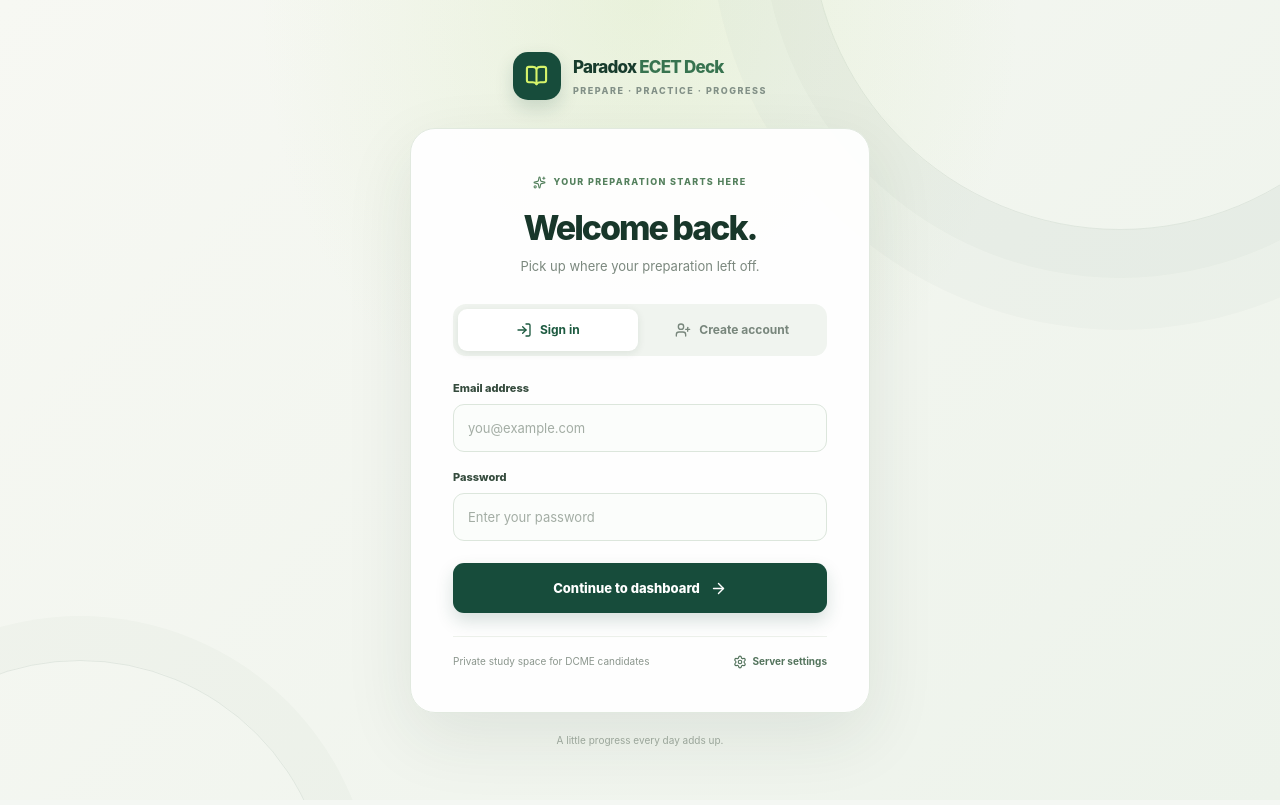
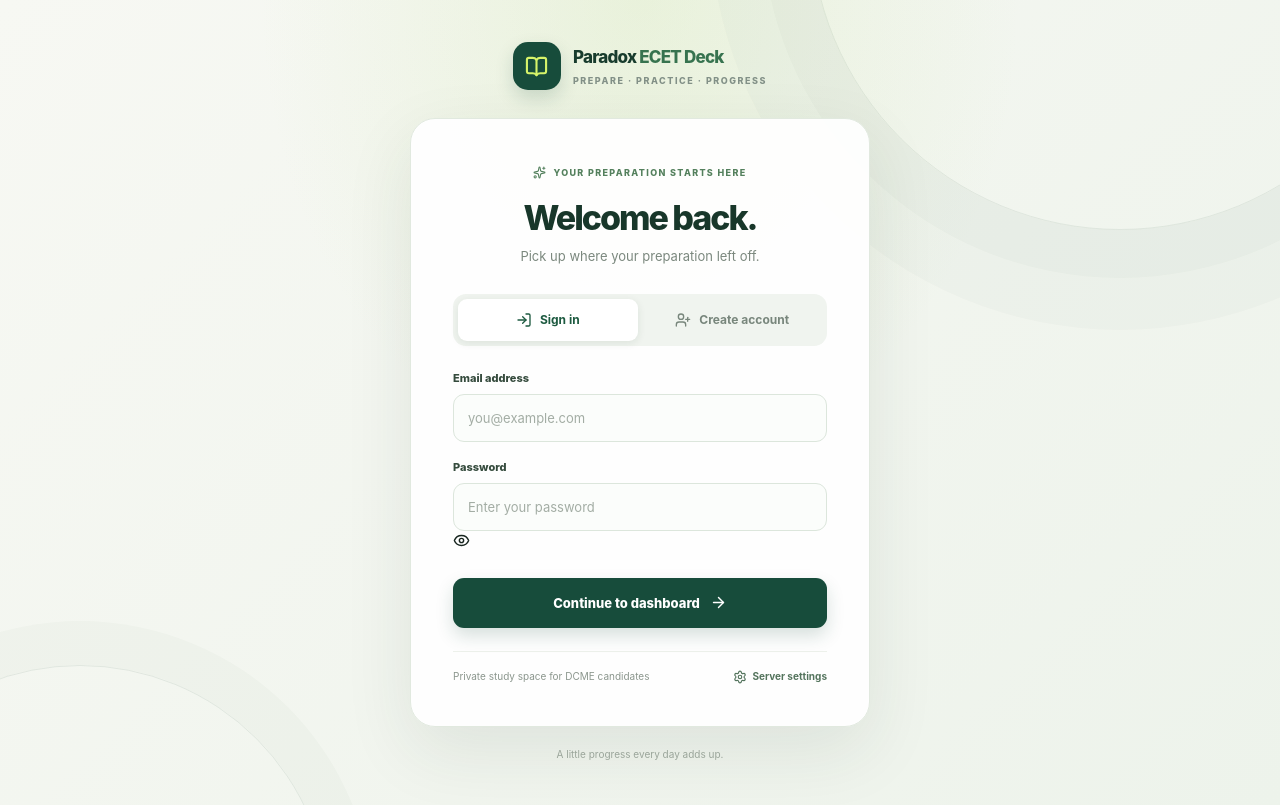
Before and after one commit to nagachaitanyaappana/ECET-Deck, a React (Vite) app in the folder frontend/: page / in a window 1280 px wide. Built offline with nearby package versions, Linux system fonts and the light colour scheme; no server answers.

Commit message:
Add show and hide password control to authentication form

```diff
--- a/frontend/src/views/LoginView.tsx
+++ b/frontend/src/views/LoginView.tsx
@@ -2,13 +2,14 @@ import React, { useState } from 'react';
 import { useAuth } from '../context/AuthContext';
 import { apiRequest, ApiError, getApiBaseUrl, setApiBaseUrl } from '../api/client';
 import type { AuthResponse } from '../types';
-import { BookOpen, LogIn, UserPlus, AlertCircle, CheckCircle, Settings, Server, ArrowRight, Sparkles } from 'lucide-react';
+import { BookOpen, LogIn, UserPlus, AlertCircle, CheckCircle, Settings, Server, ArrowRight, Sparkles, Eye, EyeOff } from 'lucide-react';
 
 export const LoginView: React.FC = () => {
   const { login } = useAuth();
   const [tab, setTab] = useState<'login' | 'register'>('login');
   const [email, setEmail] = useState('');
   const [password, setPassword] = useState('');
+  const [showPassword, setShowPassword] = useState(false);
   const [displayName, setDisplayName] = useState('');
   const [error, setError] = useState<string | null>(null);
   const [success, setSuccess] = useState<string | null>(null);
@@ -82,7 +83,7 @@ export const LoginView: React.FC = () => {
           <form onSubmit={handleSubmit} className="auth-form">
             {tab === 'register' && <div className="auth-field"><label htmlFor="displayName">Your name</label><input id="displayName" type="text" required autoComplete="name" value={displayName} onChange={e => setDisplayName(e.target.value)} placeholder="Enter your full name" /></div>}
             <div className="auth-field"><label htmlFor="email">Email address</label><input id="email" type="email" required autoComplete="email" value={email} onChange={e => setEmail(e.target.value)} placeholder="you@example.com" /></div>
-            <div className="auth-field"><label htmlFor="password">Password</label><input id="password" type="password" required minLength={tab === 'register' ? 10 : 1} autoComplete={tab === 'login' ? 'current-password' : 'new-password'} value={password} onChange={e => setPassword(e.target.value)} placeholder={tab === 'register' ? 'At least 10 characters' : 'Enter your password'} />{tab === 'register' && <small>Use at least 10 characters.</small>}</div>
+            <div className="auth-field"><label htmlFor="password">Password</label><div className="auth-password-wrap"><input id="password" type={showPassword ? 'text' : 'password'} required minLength={tab === 'register' ? 10 : 1} autoComplete={tab === 'login' ? 'current-password' : 'new-password'} value={password} onChange={e => setPassword(e.target.value)} placeholder={tab === 'register' ? 'At least 10 characters' : 'Enter your password'} /><button type="button" className="auth-password-toggle" onClick={() => setShowPassword(value => !value)} aria-label={showPassword ? 'Hide password' : 'Show password'} aria-pressed={showPassword}>{showPassword ? <EyeOff size={17} /> : <Eye size={17} />}</button></div>{tab === 'register' && <small>Use at least 10 characters.</small>}</div>
             <button type="submit" disabled={loading} className="auth-submit">{loading ? <span className="auth-spinner" /> : <>{tab === 'login' ? 'Continue to dashboard' : 'Create account'} <ArrowRight size={17} /></>}</button>
           </form>
 
```
